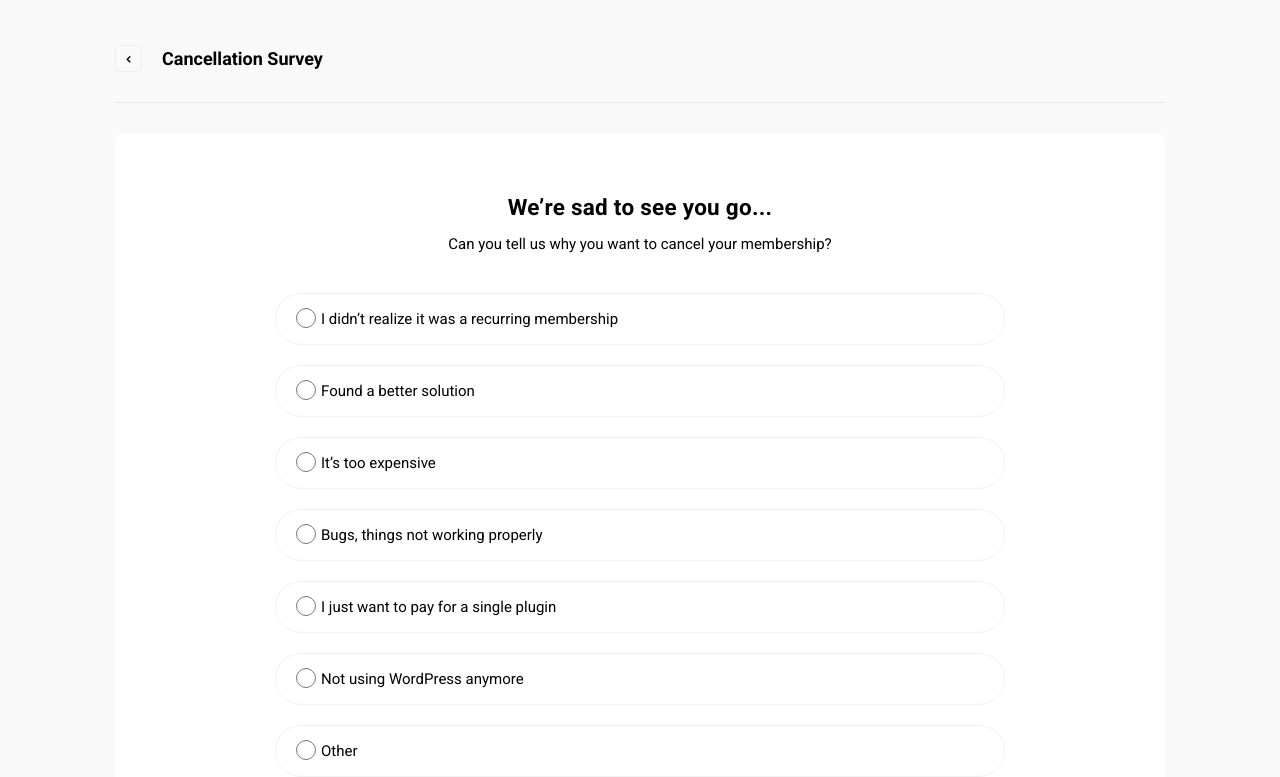
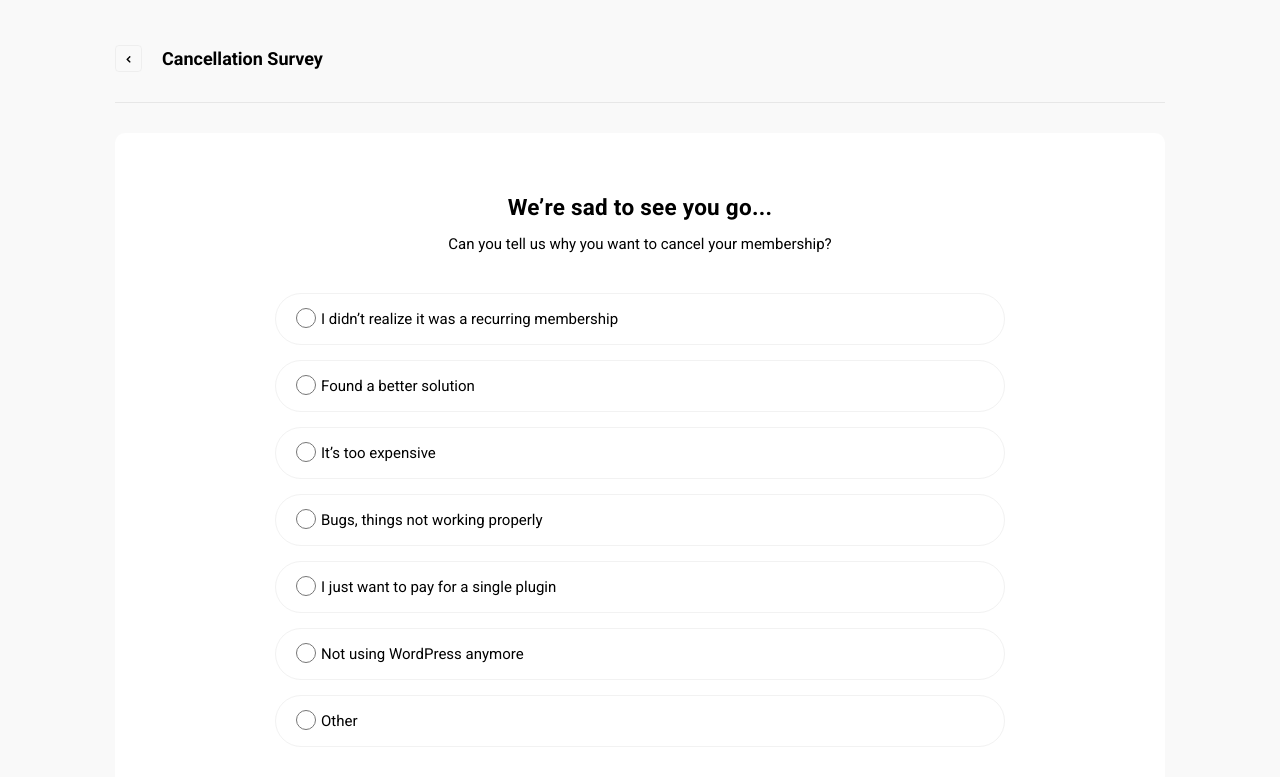
Before and after one commit to Mushfiqur06/cancelation-survey, a React (Create React App) app: page /cancellation-survey in a window 1280 px wide. Shown: the top 777 px of the page. Built offline with nearby package versions, Linux system fonts and the light colour scheme.

Commit message:
Bug fix of cancellation survey radio option

```diff
--- a/src/components/cancellation-survey/index.js
+++ b/src/components/cancellation-survey/index.js
@@ -34,11 +34,12 @@ export default function CancellationSuvey() {
             </p>
           </div>
           <div className="cancellation__options">
-            <div
+            <label
               className="cancellation__options__info"
               onClick={() =>
                 setSelectCancellationSurvey("recurring-membership")
               }
+              htmlFor="recurring-membership"
             >
               <div
                 className={`${
@@ -50,17 +51,19 @@ export default function CancellationSuvey() {
                 <input
                   className="cancellation__options__info__input"
                   type="radio"
-                  value="one"
+                  value="recurring-membership"
                   name="cancellation_survey"
+                  id="recurring-membership"
                 />{" "}
                 I didn’t realize it was a recurring membership
               </div>
-            </div>
-            <div
+            </label>
+            <label
               className="cancellation__options__info"
               onClick={() =>
                 setSelectCancellationSurvey("found-better-solution")
               }
+              htmlFor="found-better-solution"
             >
               <div
                 className={`${
@@ -72,8 +75,9 @@ export default function CancellationSuvey() {
                 <input
                   className="cancellation__options__info__input"
                   type="radio"
-                  value="one"
+                  value="found-better-solution"
                   name="cancellation_survey"
+                  id="found-better-solution"
                 />{" "}
                 Found a better solution
               </div>
@@ -86,10 +90,11 @@ export default function CancellationSuvey() {
                   </div>
                 </div>
               )}
-            </div>
-            <div
+            </label>
+            <label
               className="cancellation__options__info"
               onClick={() => setSelectCancellationSurvey("too-expensive")}
+              htmlFor="too-expensive"
             >
               <div
                 className={`${
@@ -101,17 +106,19 @@ export default function CancellationSuvey() {
                 <input
                   className="cancellation__options__info__input"
                   type="radio"
-                  value="one"
+                  value="too-expensive"
+                  id="too-expensive"
                   name="cancellation_survey"
                 />{" "}
                 It’s too expensive
               </div>
-            </div>
-            <div
+            </label>
+            <label
               className="cancellation__options__info"
               onClick={() =>
                 setSelectCancellationSurvey("not-working-properly")
               }
+              htmlFor="not-working-properly"
             >
               <div
                 className={`${
@@ -123,7 +130,8 @@ export default function CancellationSuvey() {
                 <input
                   className="cancellation__options__info__input"
                   type="radio"
-                  value="one"
+                  value="not-working-properly"
+                  id="not-working-properly"
                   name="cancellation_survey"
                 />{" "}
                 Bugs, things not working properly
@@ -173,10 +181,11 @@ export default function CancellationSuvey() {
                   </div>
                 </div>
               )}
-            </div>
-            <div
+            </label>
+            <label
               className="cancellation__options__info"
               onClick={() => setSelectCancellationSurvey("single-plugin")}
+              htmlFor="single-plugin"
             >
               <div
                 className={`${
@@ -188,16 +197,18 @@ export default function CancellationSuvey() {
                 <input
                   className="cancellation__options__info__input"
                   type="radio"
-                  value="one"
+                  value="single-plugin"
+                  id="single-plugin"
                   name="cancellation_survey"
                 />{" "}
                 I just want to pay for a single plugin
               </div>
-            </div>
+            </label>
 
-            <div
+            <label
               className="cancellation__options__info"
               onClick={() => setSelectCancellationSurvey("not-using-wordpress")}
+              htmlFor="not-using-wordpress"
             >
               <div
                 className={`${
@@ -209,16 +220,18 @@ export default function CancellationSuvey() {
                 <input
                   className="cancellation__options__info__input"
                   type="radio"
-                  value="one"
+                  value="not-using-wordpress"
+                  id="not-using-wordpress"
                   name="cancellation_survey"
                 />{" "}
                 Not using WordPress anymore
               </div>
-            </div>
+            </label>
 
-            <div
+            <label
               className="cancellation__options__info"
               onClick={() => setSelectCancellationSurvey("other")}
+              htmlFor="other"
             >
               <div
                 className={`${
@@ -230,12 +243,13 @@ export default function CancellationSuvey() {
                 <input
                   className="cancellation__options__info__input"
                   type="radio"
-                  value="one"
+                  value="other"
+                  id="other"
                   name="cancellation_survey"
                 />{" "}
                 Other
               </div>
-            </div>
+            </label>
           </div>
           <div className="cancellation-survey__warning">
             <div className="cancellation-survey__warning__icon">
--- a/src/styles/_cancellation_survey.scss
+++ b/src/styles/_cancellation_survey.scss
@@ -45,6 +45,7 @@
 
         &__info {
           margin-bottom: 20px;
+          cursor: pointer;
 
           &__radio {
             padding: 15px 15px 15px 20px;
```
